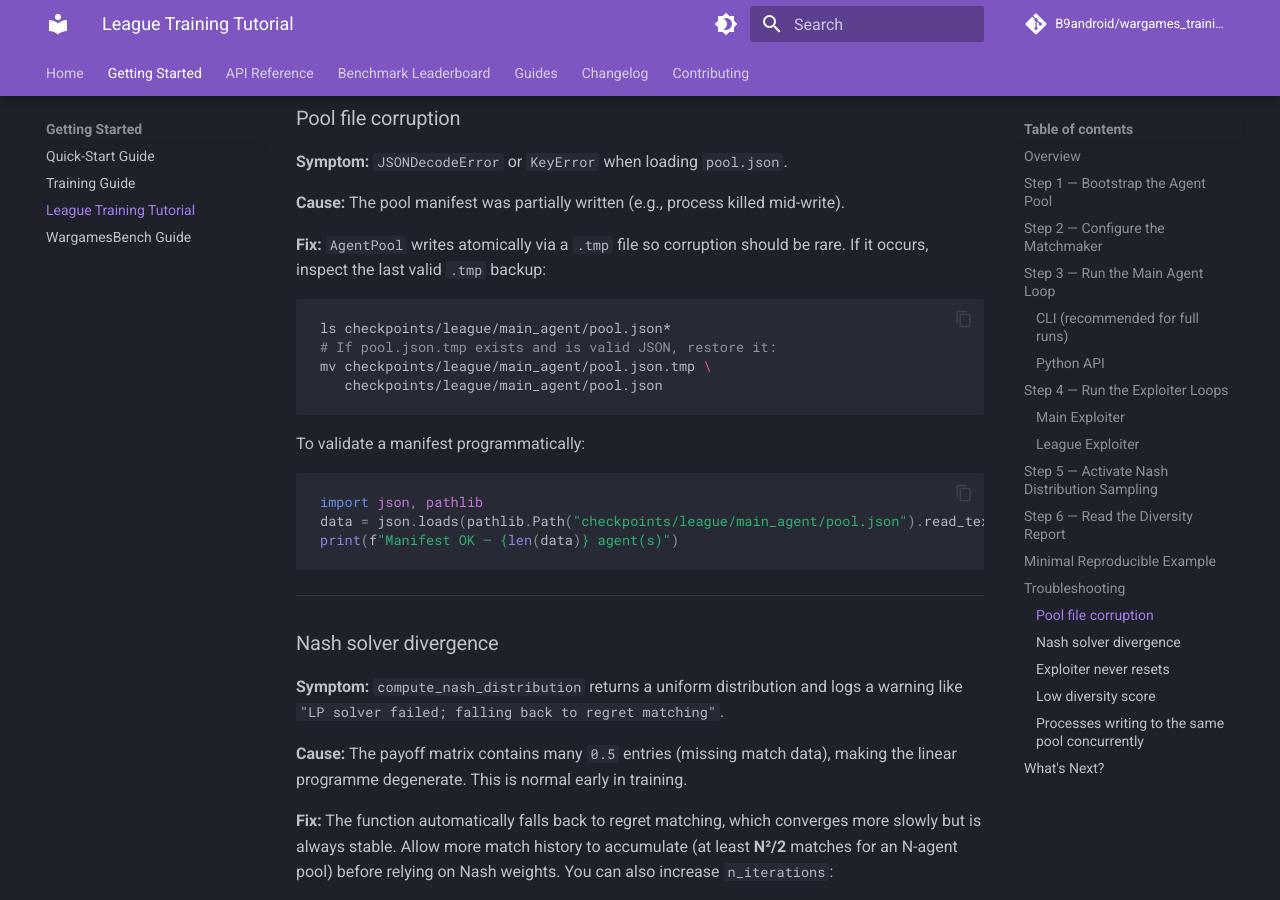
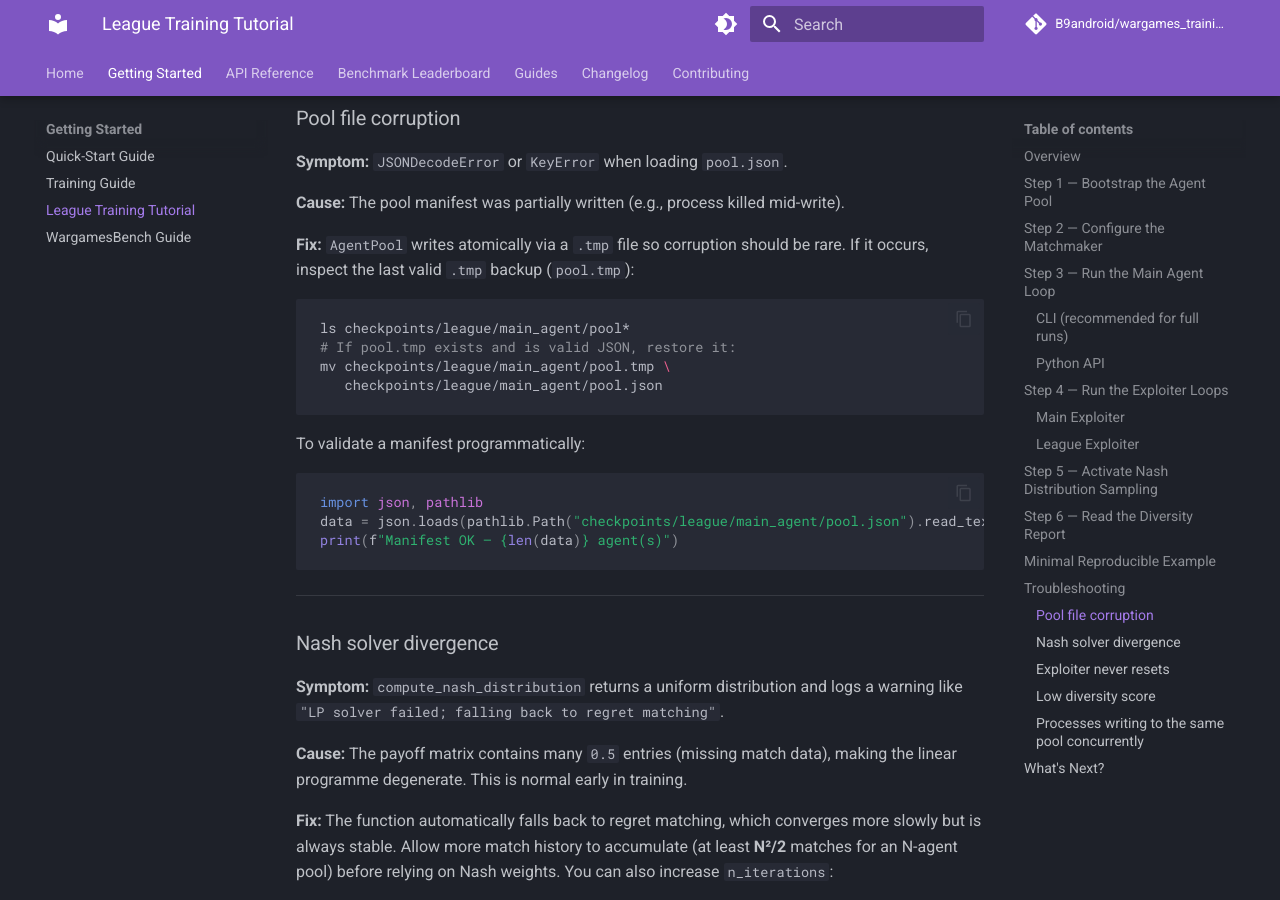
Before and after one commit to B9android/wargames_training, an MkDocs documentation site: the page built from docs/tutorials/league_training.md, in a window 1280 px wide and 900 px high, scrolled down 7277 px. Built offline with MkDocs 1.6.1 and Material for MkDocs 9.7.7, drawn with Linux system fonts in a browser that asks for light colours; comment, search, counter and statistics services are not loaded.

Commit message:
Update docs/tutorials/league_training.md
Co-authored-by: Copilot <175728472+Copilot@users.noreply.github.com>

````diff
--- a/docs/tutorials/league_training.md
+++ b/docs/tutorials/league_training.md
@@ -341,12 +341,12 @@ Smoke test PASSED ✓
 **Cause:** The pool manifest was partially written (e.g., process killed mid-write).
 
 **Fix:** `AgentPool` writes atomically via a `.tmp` file so corruption should be
-rare.  If it occurs, inspect the last valid `.tmp` backup:
+rare.  If it occurs, inspect the last valid `.tmp` backup (`pool.tmp`):
 
 ```bash
-ls checkpoints/league/main_agent/pool.json*
-# If pool.json.tmp exists and is valid JSON, restore it:
-mv checkpoints/league/main_agent/pool.json.tmp \
+ls checkpoints/league/main_agent/pool*
+# If pool.tmp exists and is valid JSON, restore it:
+mv checkpoints/league/main_agent/pool.tmp \
    checkpoints/league/main_agent/pool.json
 ```
 
````
